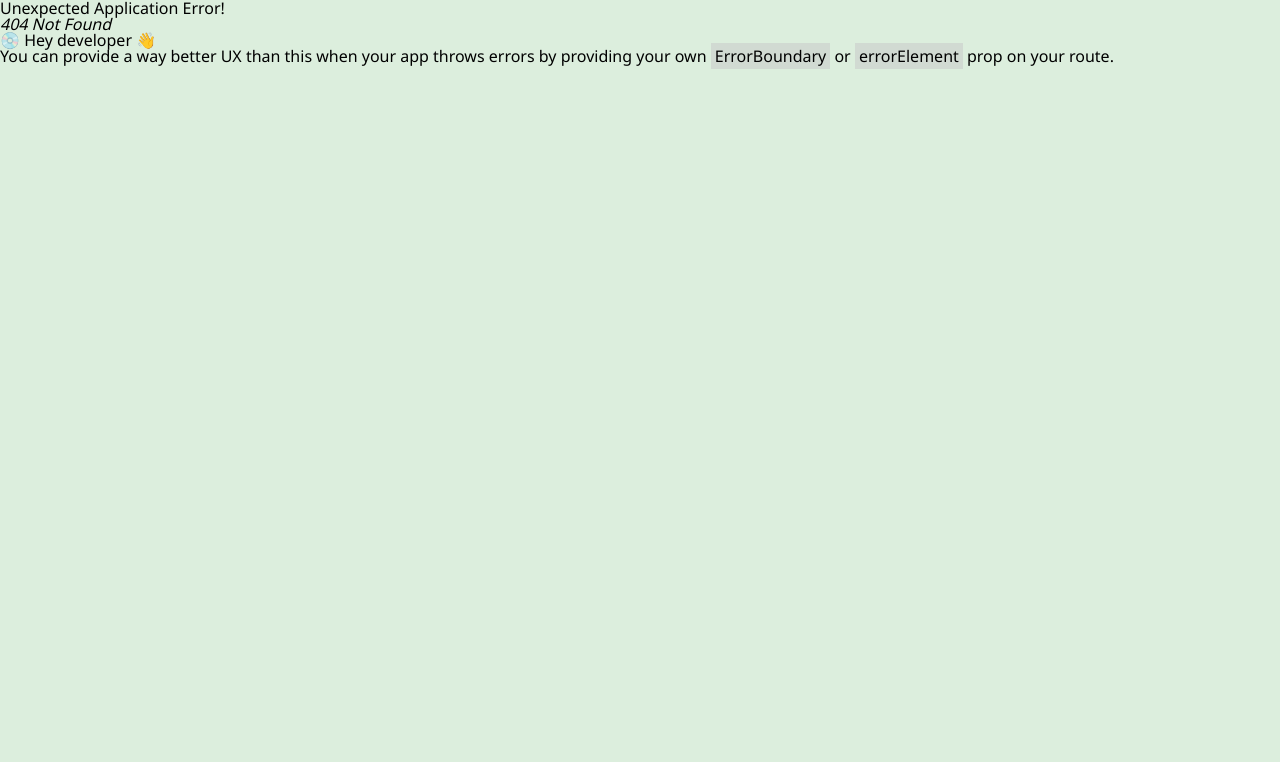
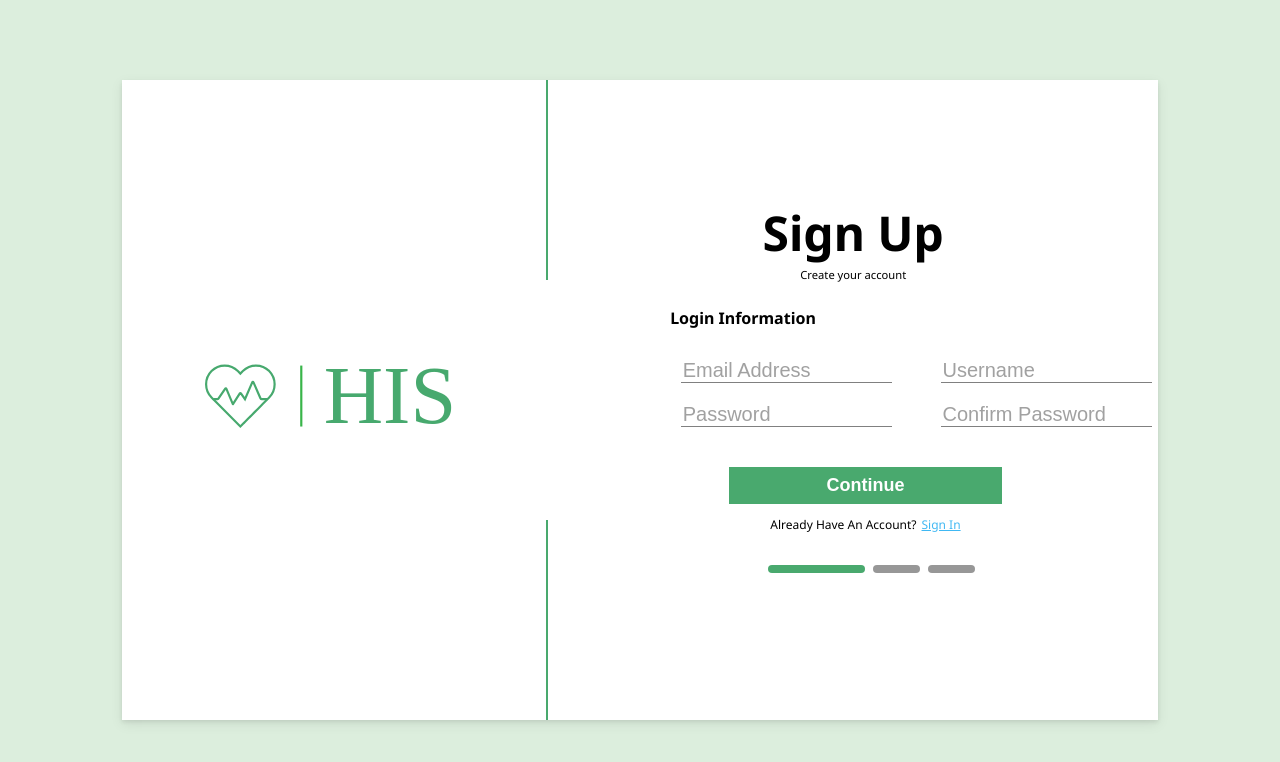
Before and after one commit to ggwael8/HIS-Project, a React (Create React App) app: page /signup in a window 1280 px wide. Before the commit this address had no page. Shown: the top 762 px of the page. Built offline with nearby package versions, Linux system fonts and the light colour scheme.

Commit message:
main updated

```diff
--- a/src/Pages/Appointment/Appointment.js
+++ b/src/Pages/Appointment/Appointment.js
@@ -363,12 +363,14 @@ function Appointment() {
               },
               info.prescription !== null && {
                 title: 'Prescription',
-                card: info.prescription.prescription.map(info => {
-                  return {
-                    name: <span>{info.drug.name}</span>,
-                    price: <span>{info.drug.price}</span>,
-                  };
-                }),
+                card: info.prescription.prescription
+                  .filter(info => info.dispensed === true)
+                  .map(info => {
+                    return {
+                      name: <span>{info.drug.name}</span>,
+                      price: <span>{info.drug.price}</span>,
+                    };
+                  }),
               },
             ],
             // insurance:
--- a/src/Pages/MedicalSecretary/MedicalSecretary.js
+++ b/src/Pages/MedicalSecretary/MedicalSecretary.js
@@ -187,6 +187,8 @@ function MedicalSecretary() {
           }
         );
         console.log(await response.json());
+        setData(null);
+        setPopUp(null);
       } else if (openWindow === 1) {
         const formData = new FormData();
         formData.append('patient', data[0].patient);
@@ -201,6 +203,9 @@ function MedicalSecretary() {
           body: formData,
         });
         console.log(await response.json());
+
+        setData(null);
+        setPopUp(null);
       }
     }
 
--- a/src/Pages/Pharmacy/Pharmacy.js
+++ b/src/Pages/Pharmacy/Pharmacy.js
@@ -90,7 +90,6 @@ function Pharmacy() {
         })
       );
       if (prescriptionId) {
-        console.log(data.results[0].prescription);
         setPopUpData(
           data.results
             .filter(info => info.id === prescriptionId)[0]
@@ -183,7 +182,7 @@ function Pharmacy() {
         ))}
       {openWindow === 2 && (
         <DetailsBody
-          title='Drugs'
+          title='Prescriptions'
           toggleFilter={toggleFilter}
           setToggleFilter={setToggleFilter}
           details={details}
--- a/src/Pages/Register.js
+++ b/src/Pages/Register.js
@@ -1,33 +1,33 @@
-import React, { useState } from 'react'
+import React, { useState } from 'react';
 import SignUpLogin from './SignUpLogin';
 import SignUpAddress from './SignUpAddress';
 import SignUpPersonal from './SignUpPersonal';
+import classes from './Register.module.css';
 
 export default function Register() {
-
   const [userPersonalData, setUserPersonalData] = useState(null);
   const [userLoginData, setUserLoginData] = useState(null);
-    const handleUserLoginData = (data) => {
-        setUserLoginData(data)
-    }
-    const handlePersonalData = (data) => {
-        setUserPersonalData(data)
-    }
+  const handleUserLoginData = data => {
+    setUserLoginData(data);
+  };
+  const handlePersonalData = data => {
+    setUserPersonalData(data);
+  };
   const [now, setNow] = useState(1);
   return (
-        <div>
-            {now === 1 && <SignUpLogin
-                setNow={setNow}
-                handleUserData = {handleUserLoginData}
-            />}
-            {now === 2 && <SignUpPersonal
-                setNow={setNow}
-                handleUserData = {handlePersonalData}
-            />}
-            {now === 3 && <SignUpAddress
+    <div className={classes.container}>
+      {now === 1 && (
+        <SignUpLogin setNow={setNow} handleUserData={handleUserLoginData} />
+      )}
+      {now === 2 && (
+        <SignUpPersonal setNow={setNow} handleUserData={handlePersonalData} />
+      )}
+      {now === 3 && (
+        <SignUpAddress
           userLoginData={userLoginData}
           userPersonalData={userPersonalData}
-            />}
+        />
+      )}
     </div>
-    )
+  );
 }
--- /dev/null
+++ b/src/Pages/Register.module.css
@@ -0,0 +1,10 @@
+.container {
+  font-family: 'Noto Sans', sans-serif;
+  display: flex;
+  gap: 2rem;
+  margin: auto;
+  height: 80vh;
+  width: 90%;
+  border-radius: 1rem;
+  position: relative;
+}
--- a/src/Pages/SignIn.js
+++ b/src/Pages/SignIn.js
@@ -1,14 +1,13 @@
-import React, { useState } from 'react'
-import LogoLogIn from '../component/SignIn/LogoLogIn'
-import classes from './ٍSign.module.css'
+import React, { useState } from 'react';
+import LogoLogIn from '../component/SignIn/LogoLogIn';
+import classes from './ٍSign.module.css';
 import { useNavigate } from 'react-router-dom';
 import { Formik, Form, Field, ErrorMessage } from 'formik';
 import { apiUrl } from '../utils/api';
 
-
 const myHeaders = new Headers({
-    "Content-Type": "application/json",
-    Authorization: `JWT ${localStorage.getItem("token")}`,
+  'Content-Type': 'application/json',
+  Authorization: `JWT ${localStorage.getItem('token')}`,
 });
 
 export function setAuthToken(token) {
@@ -18,29 +17,28 @@ export function setAuthToken(token) {
 }
 
 export default function SignIn() {
-
   function login(username, password) {
-
     const person = {
       username: username,
       password: password,
-        }
+    };
     fetch(apiUrl + 'login/', {
       method: 'POST',
       headers: myHeaders,
       body: JSON.stringify(person),
-        }).then((response) => {
+    })
+      .then(response => {
         if (response.status === 200) {
-                return response.json().then((data) => {
+          return response.json().then(data => {
             setAuthToken(data.access);
             console.log(data);
           });
-            }
-            else {
+        } else {
           console.log(response.status);
           return response.status;
         }
-        }).catch(error => {
+      })
+      .catch(error => {
         console.log(error);
       });
   }
@@ -49,24 +47,24 @@ export default function SignIn() {
     navigate('/forgetpassword/');
   };
   const navigateSignUp = () => {
-        navigate('/');
+    navigate('/signup/');
   };
   const initialValues = {
-        username: "",
-        password: "",
+    username: '',
+    password: '',
   };
-    const validate = (values) => {
+  const validate = values => {
     let errors = {};
 
     if (!values.username) {
-            errors.username = "Username is Required"
+      errors.username = 'Username is Required';
     }
     if (!values.password) {
-            errors.password = "Password is Required"
+      errors.password = 'Password is Required';
     }
     return errors;
   };
-    const handleSubmit = (values, {setSubmitting}) => {
+  const handleSubmit = (values, { setSubmitting }) => {
     if (Object.keys(validate(values)).length === 0) {
       login(values.username, values.password);
       setTimeout(() => {
@@ -86,12 +84,8 @@ export default function SignIn() {
       </div>
       <div className={classes.form}>
         <div className={classes.headlines}>
-                    <h1 className={classes.headline}>
-                        Sign In
-                    </h1>
-                    <p>
-                        Welcome back
-                    </p>
+          <h1 className={classes.headline}>Sign In</h1>
+          <p>Welcome back</p>
         </div>
         <div className={classes.form_details}>
           <Formik
@@ -103,12 +97,12 @@ export default function SignIn() {
               <div>
                 <div className={classes.fields}>
                   <div>
-                                        <Field
-                                            type="text"
+                    <Field type='text' name='username' placeholder='Username' />
+                    <ErrorMessage
                       name='username'
-                                            placeholder='Username'
+                      component='div'
+                      className={classes.error}
                     />
-                                        <ErrorMessage name='username' component='div' className={classes.error}/>
                   </div>
                   <div>
                     <Field
@@ -116,19 +110,28 @@ export default function SignIn() {
                       name='password'
                       placeholder='Password'
                     />
-                                        <ErrorMessage name='password' component='div' className={classes.error } />
+                    <ErrorMessage
+                      name='password'
+                      component='div'
+                      className={classes.error}
+                    />
                   </div>
                   <div className={classes.forget}>
-                                        <span className={classes.sign} onClick={navigateForgetPassword}>Forget Password</span>
+                    <span
+                      className={classes.sign}
+                      onClick={navigateForgetPassword}
+                    >
+                      Forget Password
+                    </span>
                   </div>
                 </div>
                 <div className={classes.btn}>
-                                    <button type='submit'>
-                                        Login
-                                    </button>
+                  <button type='submit'>Login</button>
                   <p className={classes.account}>
                     Don't Have An Account?
-                                        <span className={classes.sign} onClick={navigateSignUp}>Sign Up</span>
+                    <span className={classes.sign} onClick={navigateSignUp}>
+                      Sign Up
+                    </span>
                   </p>
                 </div>
               </div>
@@ -137,5 +140,5 @@ export default function SignIn() {
         </div>
       </div>
     </div>
-    )
+  );
 }
--- a/src/component/FormInput/FormInput.js
+++ b/src/component/FormInput/FormInput.js
@@ -33,7 +33,6 @@ function FormInput(props) {
                           }`}
                         >
                           <input {...getInputProps()} />
-                          {console.log(props.reportFile)}
                           {props.reportFile ? (
                             <p>{props.reportFile[0].name}</p>
                           ) : (
```
Also changed, not shown: src/App.js (+7 -3 lines). Lines whose indentation alone changed are shown as unchanged.
